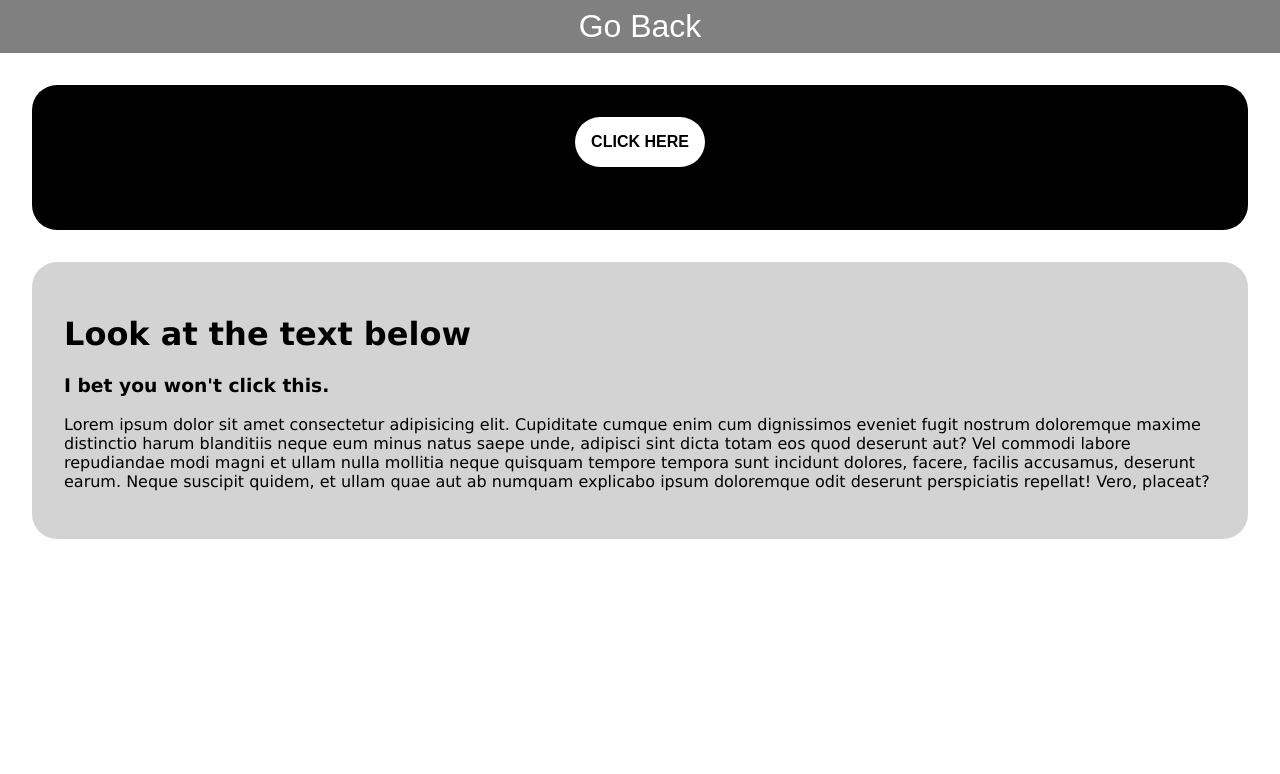
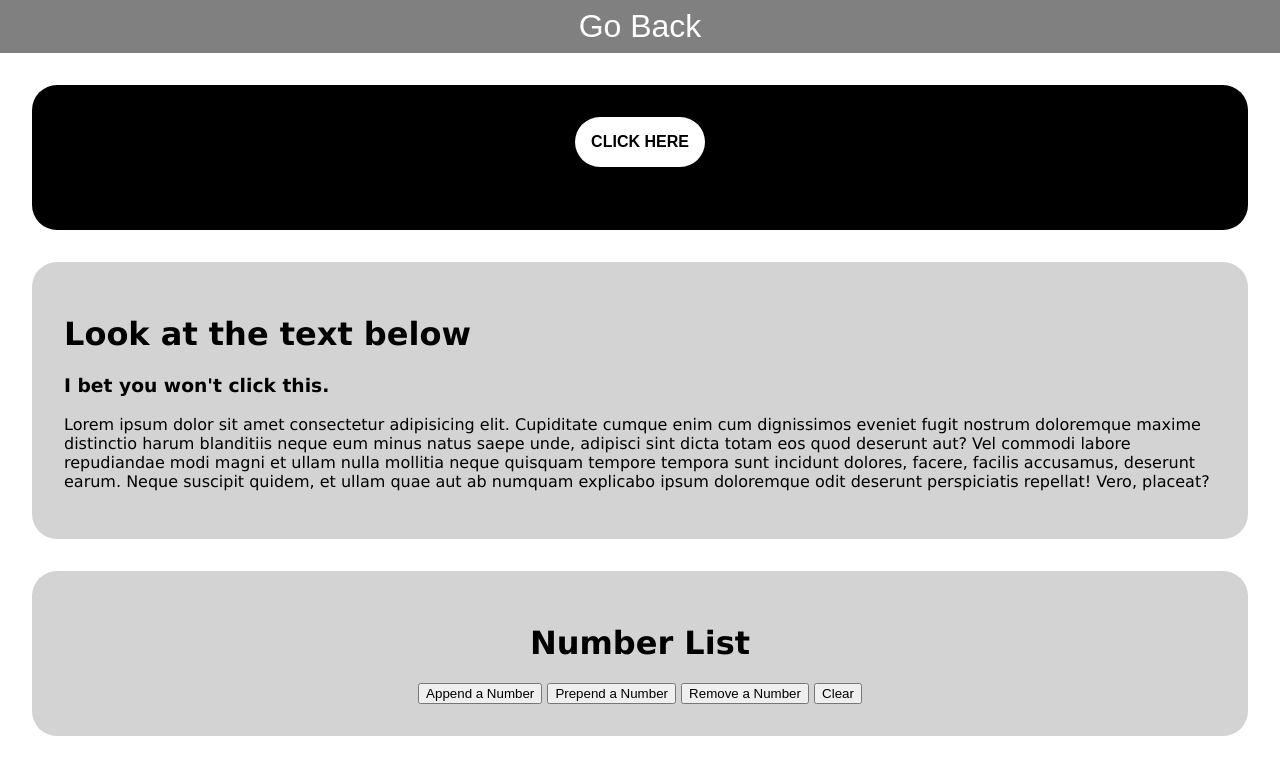
Before and after one commit to jwl0724/Web-Dev-Practice-Site, a plain HTML site: page practice/practice2.html in a window 1280 px wide. Drawn offline with nearby package versions, Linux system fonts and the light colour scheme.

Commit message:
added new card

```diff
--- a/practice/practice2.html
+++ b/practice/practice2.html
@@ -25,6 +25,16 @@
             </p>
             <div id="insert-img"></div>
         </div>
+        <div class="card center-text">
+            <h1>Number List</h1>
+            <div id="number-list">
+
+            </div>
+            <input type="button" id="append" class="numbers-button" value="Append a Number">
+            <input type="button" id="prepend" class="numbers-button" value="Prepend a Number">
+            <input type="button" id="remove" class="numbers-button" value="Remove a Number">
+            <input type="Button" id="clear" class="numbers-button" value="Clear">
+        </div>
     </div>
     <div id="jumpscare">
         <img src="../images/boo.jpg" alt="scary picture">
```
